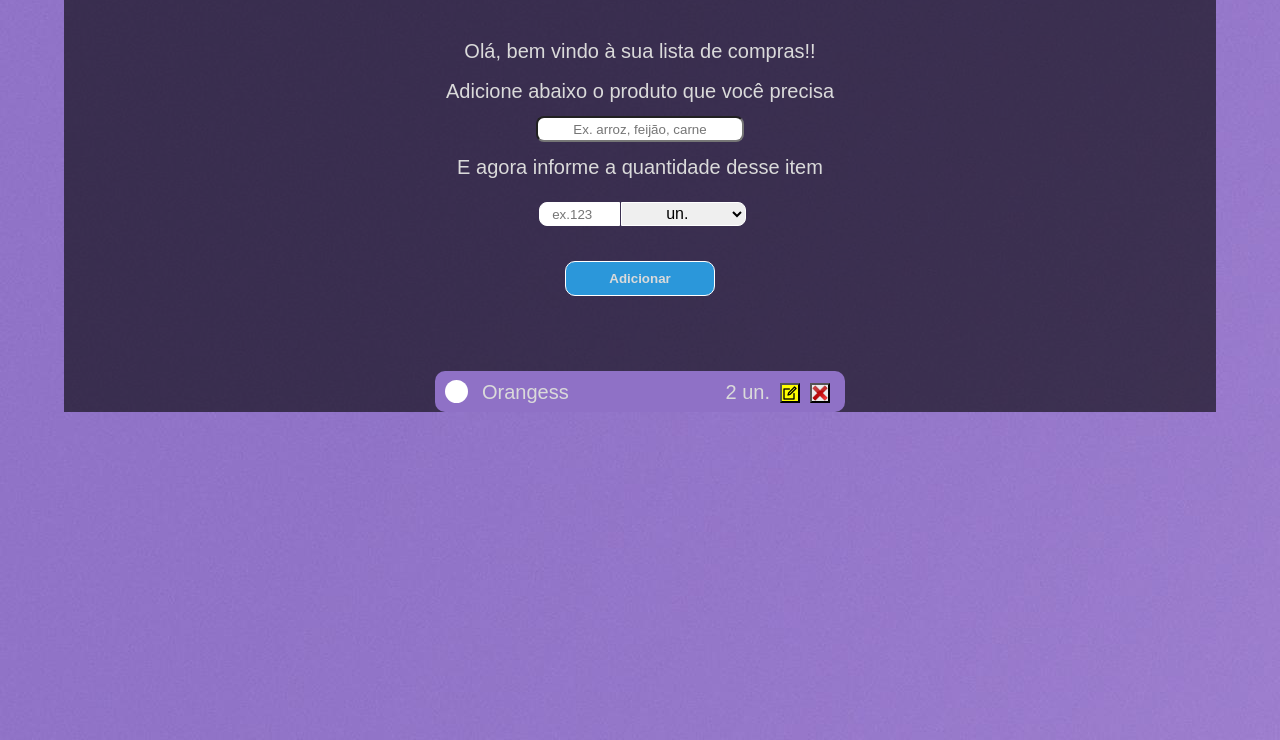
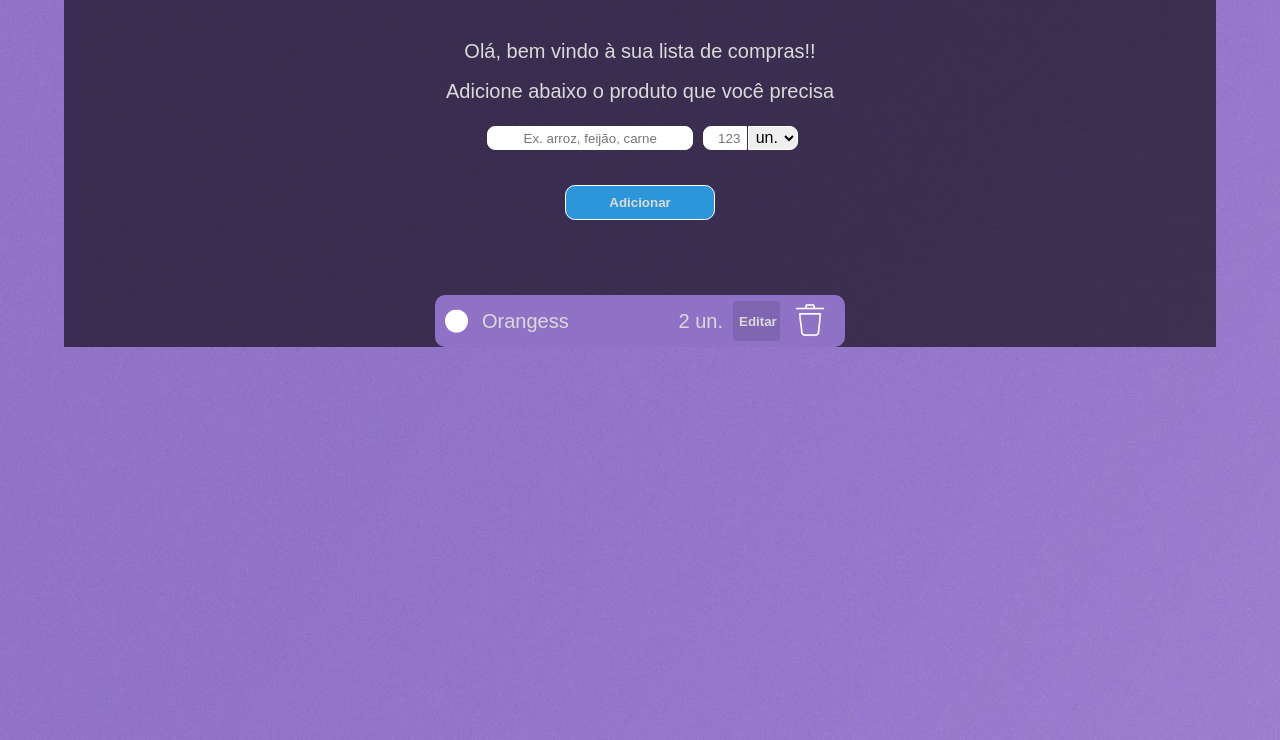
Before and after one commit to Junsonius/Shopping-List, a plain HTML site: page index.html in a window 1280 px wide. Shown: the part 60-800 px from the top of the page. Drawn offline with Linux system fonts and the light colour scheme; a web font is replaced by a local one.

Commit message:
novo layout

```diff
--- a/css/style.css
+++ b/css/style.css
@@ -2,6 +2,13 @@
     --cor-texto: rgb(218, 218, 218);
 
 }
+
+input::-webkit-outer-spin-button,
+input::-webkit-inner-spin-button {
+    -webkit-appearance: none;
+    margin: 0;
+}
+
 
 header, main, footer {
     background-color: rgba(0, 0, 0, 0.6);
@@ -52,29 +59,37 @@ main {
     align-items: center;
 }
 
-.form-add > input[type=text] {
+.item-bar {
+    display: flex;
+    align-items: center;
+    gap: 5px;
+}
+
+#add-item {
     margin: 15px 0;
     border-radius: 8px;
     height: 20px;
     width: 50vw;
     max-width: 200px;
     text-align: center;
-
+    border: 0.5px solid white
 }
 
 input::placeholder {
     text-align: center;
 }
 
-.qnt-unit-container input[type=number]{
+#add-qnt {
 
         margin: 15px 0;
         border-radius: 8px 0 0 8px;
         height: 20px;
-        width: 20vw;
-        max-width: 75px;
+        width: 12vw;
+        max-width: 30px;
         text-align: center;
-        border: 0.5px solid white
+        border: 0.5px solid white;
+        padding-left: 10px;
+
     }
 
 select{
@@ -82,8 +97,8 @@ select{
     padding-bottom: 2px;
     border-radius: 0 8px 8px 0;
     height: 24px;
-    width: 30vw;
-    max-width: 125px;
+    width: 15vw;
+    max-width: 50px;
     text-align: center;
     font-size: 16px;
     border: 0.5px solid white
@@ -119,8 +134,6 @@ select{
         display: flex;
         flex-direction: row;
 }
-
-
 
 p, li{
 
@@ -166,10 +179,17 @@ li {
 .modify-items {
     width: 90px;
     margin: 0;
+    background-color: rgba(0, 0, 0, 0.2);
+    border: none;
+    color: var(--cor-texto);
+    font-size: 20px;
+    border-radius: 3px;
+
 }
 
 .modify input[type=number] {
-    width: 20px;
+    width: 45px;
+    padding: 3px 6px;
 }
 
 
@@ -208,20 +228,32 @@ li {
 }
 
 .delete-item-btn {
-    margin-top: 3px;
-    width: 20px;
-    height: 20px;
-    background-image: url(../assets/delete-icon.png);
-    background-size:contain;
-    background-color: red;
+
+    height: 40px;
+    width: 40px;
+    background-color: rgba(0, 0, 0, 0);
+    border: none;
+    color: var(--cor-texto);
+    border-radius: 3px;
+    background-image: url(../assets/delete-icon.png.png);
+    background-size: 40px;
+    background-repeat: no-repeat;
+
+
+
 }
 .modify-item-btn {
-    margin-top: 3px;
-    width: 20px;
-    height: 20px;
-    background-image: url(../assets/modify-icon.png);
-    background-size:contain;
-    background-color: yellow;
+    height: 40px;
+    width: 47px;
+    background-color: rgba(0, 0, 0, 0.1) ;
+    border: none;
+    color: var(--cor-texto);
+    border-radius: 3px;
+    font-weight: 700;
+}
+
+.modify-btn:hover {
+    border: 1px solid rgba(255, 255, 255, 0.5) ;
 }
 
 footer {
--- a/index.html
+++ b/index.html
@@ -20,10 +20,11 @@
             <form class="center form-add">
                 <h2>Olá, bem vindo à sua lista de compras!! <br><br></h2>
                 <label for="add-item">Adicione abaixo o produto que você precisa</label>
+                <div class="item-bar">
                     <input type="text" id="add-item" name="add-item" placeholder="Ex. arroz, feijão, carne">
-                <label for="add-qnt">E agora informe a quantidade desse item</label>
+                    <label for="add-qnt"></label>
                     <div class="qnt-unit-container">
-                    <input type="number" id="add-qnt" name="add-qnt" placeholder="ex.123">
+                        <input type="number" id="add-qnt" name="add-qnt" placeholder="123">
                         <label class="unitlabel" for="option"></label>
                         <select id="option">
                             <option value="un.">un.</option>
@@ -32,6 +33,7 @@
                             <option value="l">l</option>
                             <option value="ml">ml</option>
                         </select>
+                    </div>
                 </div>
 
                 <input type="button" id="add-btn" value="Adicionar">
@@ -45,9 +47,9 @@
                             <li id="orange">Orangess</li>
                         </div>
                         <div class="right-list-content"><li class="qnt">2 un.</li>
-                        <li><button id="modify-orange" class="modify-item-btn"></button></li>
+                        <li><button id="modify-orange" class="modify-item-btn modify-btn">Editar</button></li>
                         <li>
-                            <button id="delete-orange" class="delete-item-btn"></button></li>
+                            <button id="delete-orange" class="delete-item-btn modify-btn"></button></li>
                         </ul>
         </main>
 
--- a/js/main.js
+++ b/js/main.js
@@ -30,8 +30,8 @@ function criarNovoItem (novoItem){
     <div class="right-list-content">
         <li id="qnt-${idItem}" class="qnt">${qntItem}</li>
         <li id="unit-type-${idItem}" class="unit-type">${unitItem}</li>
-        <li><button id="modify-${idItem}" class="modify-item-btn"></button></li>
-        <li><button id="delete-${idItem}" class="delete-item-btn"></button></li>
+        <li><button id="modify-${idItem}" class="modify-item-btn modify-btn">Editar</button></li>
+        <li><button id="delete-${idItem}" class="delete-item-btn modify-btn">Remover</button></li>
     </div>
 </ul>
 `;
```
Also changed, not shown: assets/delete-icon.png (deleted), assets/delete-icon.png.png (added), assets/modify-icon.png (deleted), assets/modify-icon.png.png (added). Lines whose indentation alone changed are shown as unchanged.
